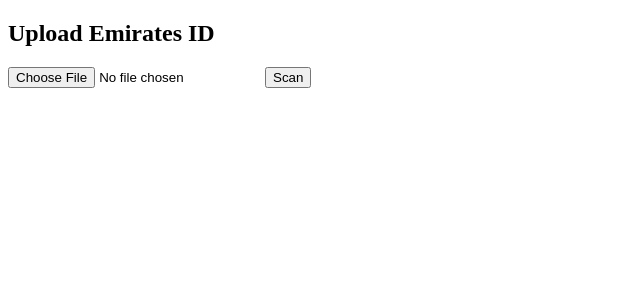
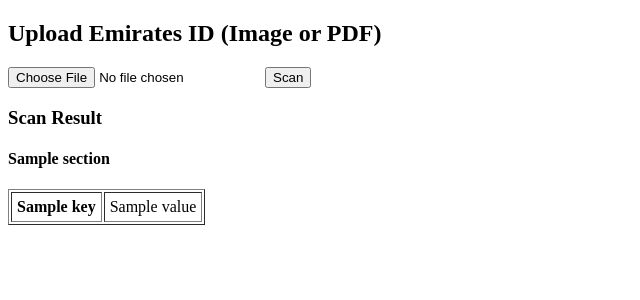
Before and after one commit to jayantkodwani/EmiratesID, a Flask app: template templates/index.html in a window 1280 px wide. Shown: the top 300 px of the page, without its empty margins (0-640 px from the left). Run offline with Flask 3, Linux system fonts and the light colour scheme; the template is opened without the code that fills it: most values are stand-ins (such as "Sample title", 1, 10 or a date in 2020).

Commit message:
Update index.html

```diff
--- a/templates/index.html
+++ b/templates/index.html
@@ -1,4 +1,3 @@
-<!-- templates/index.html -->
 <!DOCTYPE html>
 <html lang="en">
 <head>
@@ -6,24 +5,29 @@
     <title>Emirates ID OCR</title>
 </head>
 <body>
-    <h2>Upload Emirates ID</h2>
-    <form id="upload-form" enctype="multipart/form-data">
+    <h2>Upload Emirates ID (Image or PDF)</h2>
+    <form method="POST" enctype="multipart/form-data">
         <input type="file" name="image" accept="image/*,application/pdf" required />
         <button type="submit">Scan</button>
     </form>
-    <div id="result"></div>
 
-    <script>
-        document.getElementById('upload-form').onsubmit = async (e) => {
-            e.preventDefault();
-            const formData = new FormData(e.target);
-            const res = await fetch('/upload', {
-                method: 'POST',
-                body: formData
-            });
-            const data = await res.json();
-            document.getElementById('result').innerText = JSON.stringify(data, null, 2);
-        };
-    </script>
+    {% if error %}
+        <p style="color:red">{{ error }}</p>
+    {% endif %}
+
+    {% if result %}
+        <h3>Scan Result</h3>
+        {% for section, fields in result.items() %}
+            <h4>{{ section }}</h4>
+            <table border="1" cellpadding="5">
+                {% for key, value in fields.items() %}
+                    <tr>
+                        <td><strong>{{ key }}</strong></td>
+                        <td>{{ value }}</td>
+                    </tr>
+                {% endfor %}
+            </table>
+        {% endfor %}
+    {% endif %}
 </body>
 </html>
```
